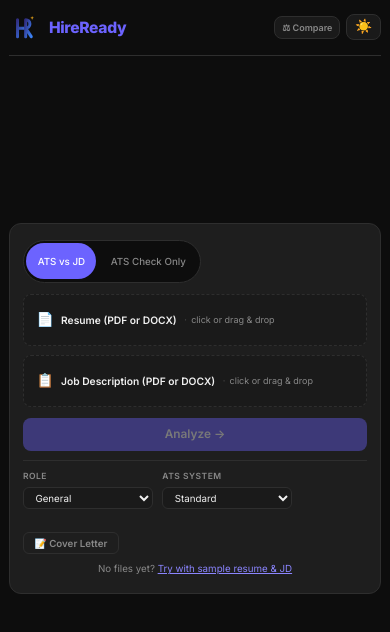
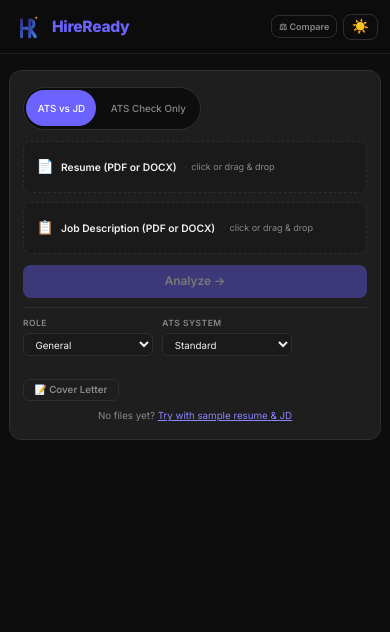
Before and after one commit to oshoup521/hireready, a React (Vite) app in the folder frontend/: page / in a window 390 px wide. Shown: the top 632 px of the page. Built offline with nearby package versions, Linux system fonts and the light colour scheme; no server answers.

Commit message:
feat: enhance Header component with glassmorphism styling and improve layout structure

```diff
--- a/frontend/src/App.jsx
+++ b/frontend/src/App.jsx
@@ -106,8 +106,10 @@
   }
 
   return (
+    <>
+      {/* Header lives outside app-wrapper so the sticky glass spans the full viewport width */}
+      <Header theme={theme} onToggleTheme={toggleTheme} compareMode={compareMode} onToggleCompare={() => setCompareMode((c) => !c)} />
     <div className={`app-wrapper${report ? ' app-wrapper--wide' : ''}`}>
-      <Header theme={theme} onToggleTheme={toggleTheme} compareMode={compareMode} onToggleCompare={() => setCompareMode((c) => !c)} />
 
       {/* Centering wrapper: keeps upload in viewport centre until report arrives,
           then slides it up to the top so the report can appear below */}
@@ -172,5 +174,6 @@
         </div>
       )}
     </div>
+    </>
   )
 }
--- a/frontend/src/components/Header.css
+++ b/frontend/src/components/Header.css
@@ -1,11 +1,29 @@
-/* Header layout */
+/* =========================================================
+   Header — sticky glassmorphism navbar
+   ========================================================= */
+
+/* Full-width sticky bar with blur glass effect */
 .site-header {
+  position: sticky;
+  top: 0;
+  z-index: 100;
+  width: 100%;
+  background: var(--nav-glass-bg);
+  backdrop-filter: blur(18px);
+  -webkit-backdrop-filter: blur(18px);
+  border-bottom: 1px solid var(--nav-glass-border);
+  /* Smooth transition when theme switches */
+  transition: background 0.25s ease, border-color 0.25s ease;
+}
+
+/* Inner wrapper: centres content and matches the page max-width */
+.header-inner {
+  max-width: 1400px;   /* wide enough for both normal and wide (split) layouts */
+  margin: 0 auto;
+  padding: 1.1rem 1.5rem;
   display: flex;
   align-items: center;
   justify-content: space-between;
-  padding: 1.25rem 0;
-  border-bottom: 1px solid var(--border);
-  margin-bottom: 2rem;
   gap: 1rem;
 }
 
@@ -46,7 +64,7 @@
 
 /* Compare mode toggle button */
 .compare-toggle {
-  background: var(--bg-secondary);
+  background: transparent;
   border: 1px solid var(--border);
   border-radius: 8px;
   padding: 0.4rem 0.75rem;
@@ -70,7 +88,7 @@
 }
 
 .theme-toggle {
-  background: var(--bg-secondary);
+  background: transparent;
   border: 1px solid var(--border);
   border-radius: 8px;
   padding: 0.4rem 0.6rem;
@@ -82,14 +100,13 @@
 }
 
 .theme-toggle:hover {
-  background: var(--bg-card);
+  background: color-mix(in srgb, var(--accent) 10%, transparent);
 }
 
-/* Mobile: tighten header so more screen is usable */
+/* Mobile: tighten inner padding */
 @media (max-width: 768px) {
-  .site-header {
-    padding: 0.9rem 0;
-    margin-bottom: 1.25rem;
+  .header-inner {
+    padding: 0.85rem 1rem;
   }
 
   .header-logo {
--- a/frontend/src/components/Header.jsx
+++ b/frontend/src/components/Header.jsx
@@ -11,6 +11,8 @@
 export default function Header({ theme, onToggleTheme, compareMode, onToggleCompare }) {
   return (
     <header className="site-header">
+      {/* Inner wrapper keeps content aligned to the same max-width as the page */}
+      <div className="header-inner">
         {/* Logo / app name */}
         <div className="header-left">
           <img src="/logo.svg" alt="HireReady Logo" className="header-icon" />
@@ -41,6 +43,7 @@
             {theme === 'dark' ? '☀️' : '🌙'}
           </button>
         </div>
+      </div>
     </header>
   )
 }
--- a/frontend/src/index.css
+++ b/frontend/src/index.css
@@ -18,6 +18,9 @@
   --badge-matched: #1b3a2e;
   --badge-missing: #3a1b1b;
   --badge-extra: #1b2a3a;
+  /* Glassmorphism nav variables */
+  --nav-glass-bg: rgba(13, 13, 13, 0.72);
+  --nav-glass-border: rgba(46, 46, 46, 0.6);
 }
 
 /* ----- Light Theme ----- */
@@ -36,6 +39,9 @@
   --badge-matched: #d4f5e4;
   --badge-missing: #fde8e8;
   --badge-extra: #e8effe;
+  /* Glassmorphism nav variables */
+  --nav-glass-bg: rgba(245, 245, 245, 0.72);
+  --nav-glass-border: rgba(224, 224, 224, 0.6);
 }
 
 /* ----- CSS Reset & Base ----- */
@@ -83,11 +89,10 @@
 }
 
 /* Left panel sticks to viewport while right panel scrolls independently.
-   position:sticky naturally stops at the bottom of the parent (.split-layout),
-   so it never goes past the end of the right panel. */
+   top offset accounts for the sticky header height (~62px) + breathing room. */
 .split-left {
   position: sticky;
-  top: 1rem;
+  top: 5rem;
 }
 
 /* When text viewer is collapsed: shrink left column to its content (the narrow button) */
@@ -203,12 +208,12 @@
 
 /* ----- Upload centering wrapper ----- */
 /*
-  On first load: large top padding pushes the upload card to the visual
-  centre of the viewport.  When the report arrives the padding transitions
-  smoothly to 0, giving the "slide up to top" effect.
+  Form sits at the top on first load (2rem breathing room below the header).
+  When the report arrives the padding transitions to 0 so the report flows
+  directly below the upload section without extra gap.
 */
 .upload-centering-wrapper {
-  padding-top: clamp(6rem, 26vh, 18rem);   /* responsive vertical centre */
+  padding-top: 2rem;
   transition: padding-top 0.55s cubic-bezier(0.4, 0, 0.2, 1);
 }
 
@@ -299,9 +304,9 @@
     padding: 1.25rem 1rem;
   }
 
-  /* Reduce centering padding slightly on narrow viewports */
+  /* Reduce top padding slightly on narrow viewports */
   .upload-centering-wrapper {
-    padding-top: clamp(4rem, 18vh, 14rem);
+    padding-top: 1.25rem;
   }
 
   /* Must come AFTER the rule above so it wins (same specificity, later source) */
```
Lines whose indentation alone changed are shown as unchanged.
